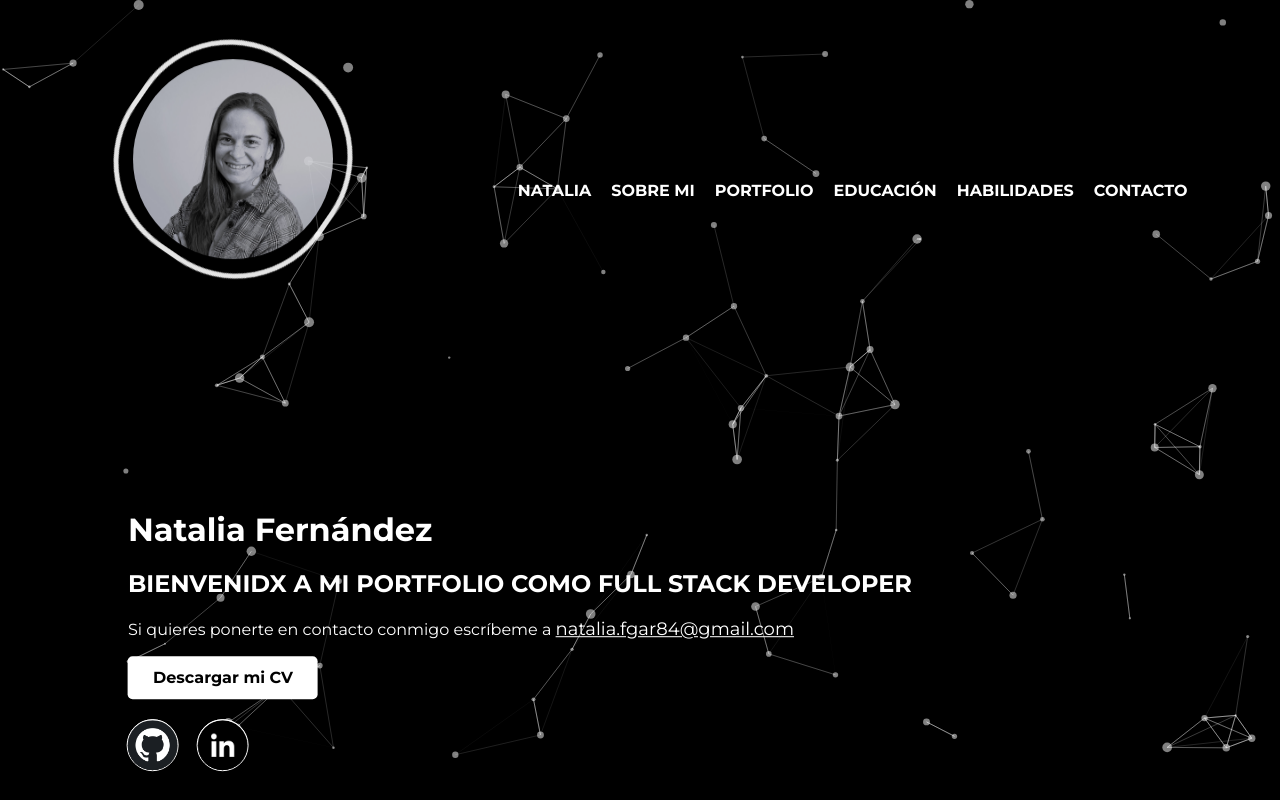
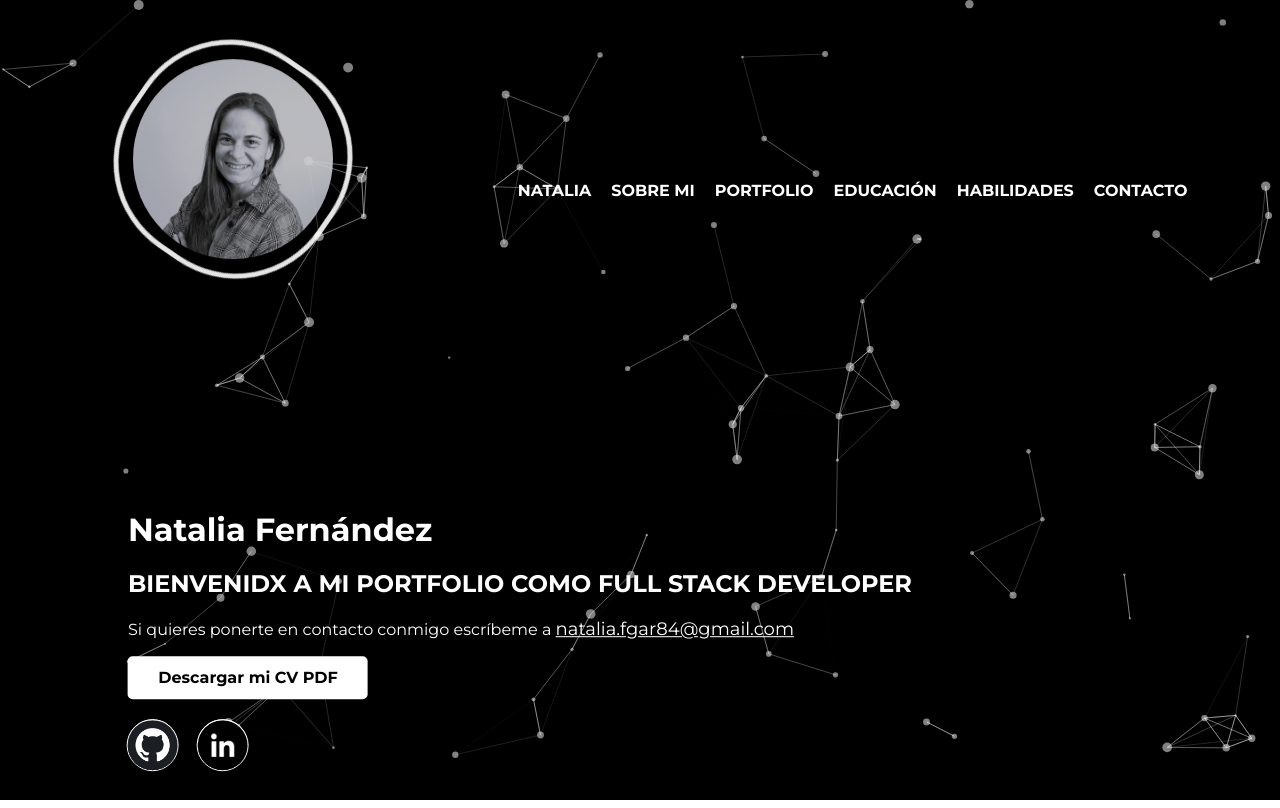
Before and after one commit to Natfer84/portfolio, a React (Create React App) app in the folder front/: page /Natalia in a window 1280 px wide. Built offline with nearby package versions, Linux system fonts and the light colour scheme.

Commit message:
realizado cambios en app

```diff
--- a/front/src/App.js
+++ b/front/src/App.js
@@ -12,10 +12,10 @@ import "./styles/App.css";
 function App() {
   return (
     <div className="App">
+
       <Router>
       <ParticlesBackground />
       <Header />
-
        <Routes>
        <Route path="/Natalia" element={<Natalia />}></Route>
        <Route path="/AboutMe" element={<AboutMe />}></Route>
--- a/front/src/pages/Natalia.js
+++ b/front/src/pages/Natalia.js
@@ -23,7 +23,7 @@ export default function Natalia() {
 
       <div className="Box_Natalia_CV">
         <a href="assets/cvNatalia.pdf" download="cvNatalia.pdf">
-          <div className="Box_div_cv">Descargar mi CV</div>
+          <div className="Box_div_cv">Descargar mi CV PDF</div>
         </a>
       </div>
 
--- a/front/src/styles/Natalia.css
+++ b/front/src/styles/Natalia.css
@@ -24,7 +24,7 @@
   text-align: center;
   border-radius: 5px;
   cursor: pointer;
-  width: 150px;
+  width: 200px;
   transition: background-color 0.3s ease;
 }
 .Box_Natalia_CV a {
```
